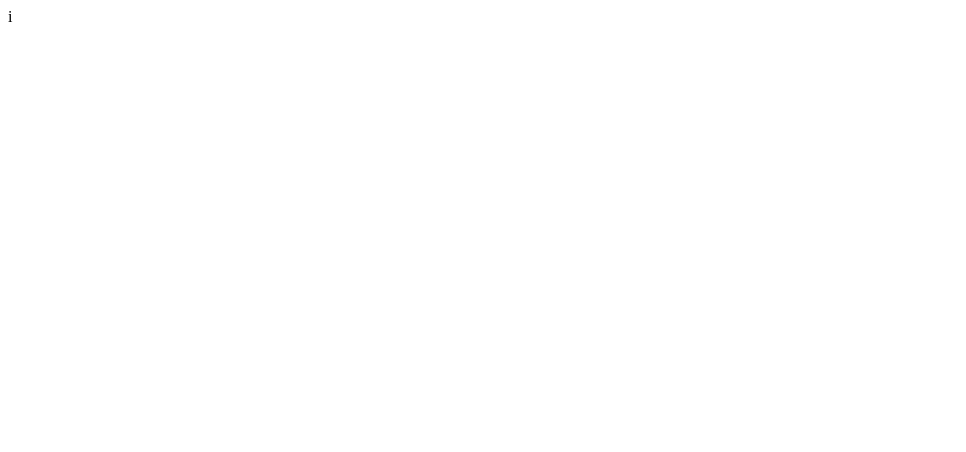
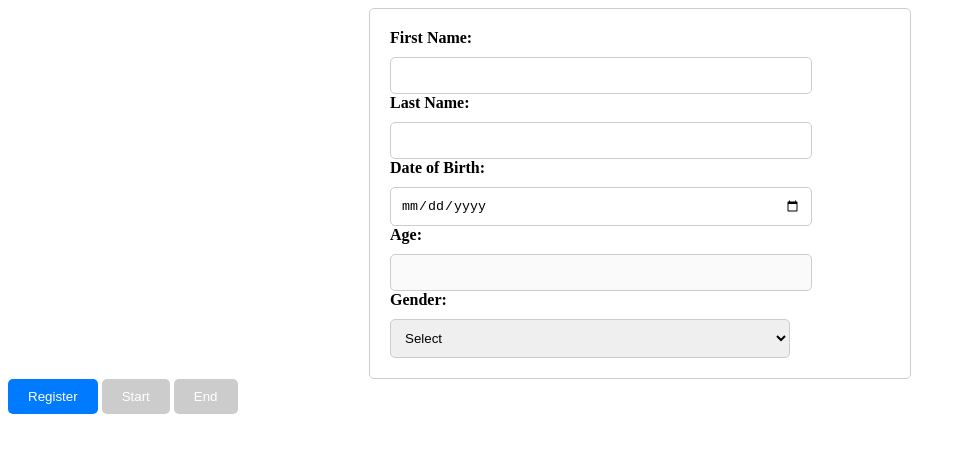
Before and after one commit to Kingkj5311/WebProgrammingGroupWork, a plain HTML site: page Index.html in a window 1280 px wide. Shown: the whole page, without its empty margins (0-966 px from the left). Drawn offline with Linux system fonts and the light colour scheme.

Commit message:
Update Index.html

```diff
--- a/Index.html
+++ b/Index.html
@@ -1 +1,89 @@
-i
+<!DOCTYPE html>
+<html>
+
+<head>
+  <title>Player Registration</title>
+
+  <style>
+    /* Form styles */
+    form {
+      max-width: 500px;
+      margin: 0 auto;
+      padding: 20px;
+      border: 1px solid #ccc;
+      border-radius: 5px;
+    }
+
+    /* Label styles */
+    label {
+      display: block;
+      margin-bottom: 10px;
+      font-weight: bold;
+    }
+
+    /* Input styles */
+    input,
+    select {
+      padding: 10px;
+      border: 1px solid #ccc;
+      border-radius: 5px;
+      width: 100%;
+      max-width: 400px;
+    }
+
+    /* Button styles */
+    button {
+      padding: 10px 20px;
+      background-color: #007bff;
+      color: #fff;
+      border: none;
+      border-radius: 5px;
+      cursor: pointer;
+    }
+
+    button:hover {
+      background-color: #0056b3;
+    }
+
+    button:disabled {
+      background-color: #ccc;
+      cursor: not-allowed;
+    }
+  </style>
+
+</head>
+
+<body>
+
+  <form>
+
+    <label for="first_name">First Name:</label>
+    <input type="text" id="first_name" name="first_name" required minlength="3">
+
+    <label for="last_name">Last Name:</label>
+    <input type="text" id="last_name" name="last_name" required minlength="3">
+
+    <label for="birth_date">Date of Birth:</label>
+    <input type="date" id="birth_date" name="birth_date" required>
+
+    <label for="age">Age:</label>
+    <input type="number" id="age" name="age" disabled>
+
+    <label for="gender">Gender:</label>
+    <select id="gender" name="gender" required>
+      <option value="">Select</option>
+      <option value="male">Male</option>
+      <option value="female">Female</option>
+    </select>
+
+  </form>
+
+  <button id="register_btn">Register</button>
+
+  <button id="start_btn" disabled>Start</button>
+  <button id="end_btn" disabled>End</button>
+
+  <!-- JavaScript code -->
+
+</body>
+</html>
```
